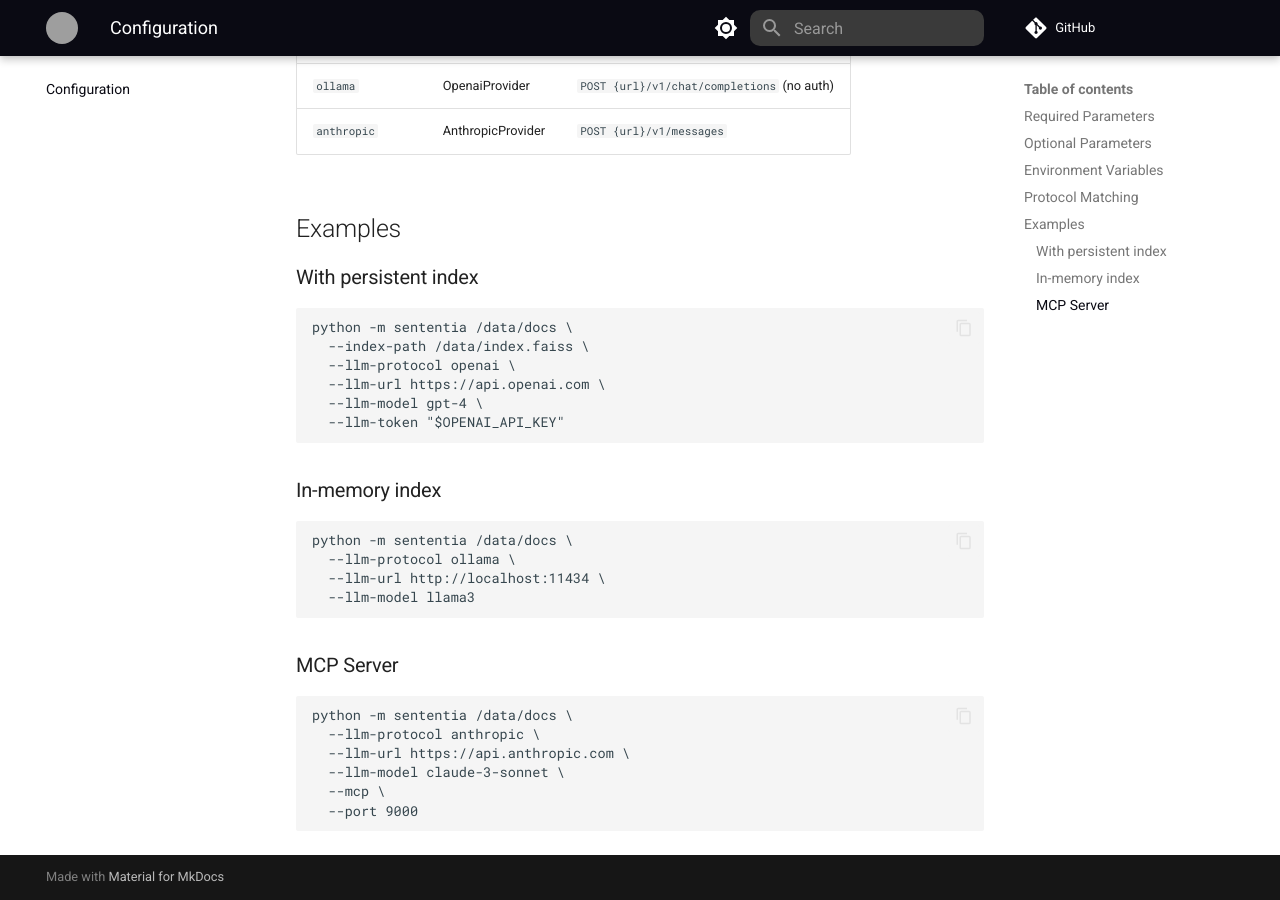
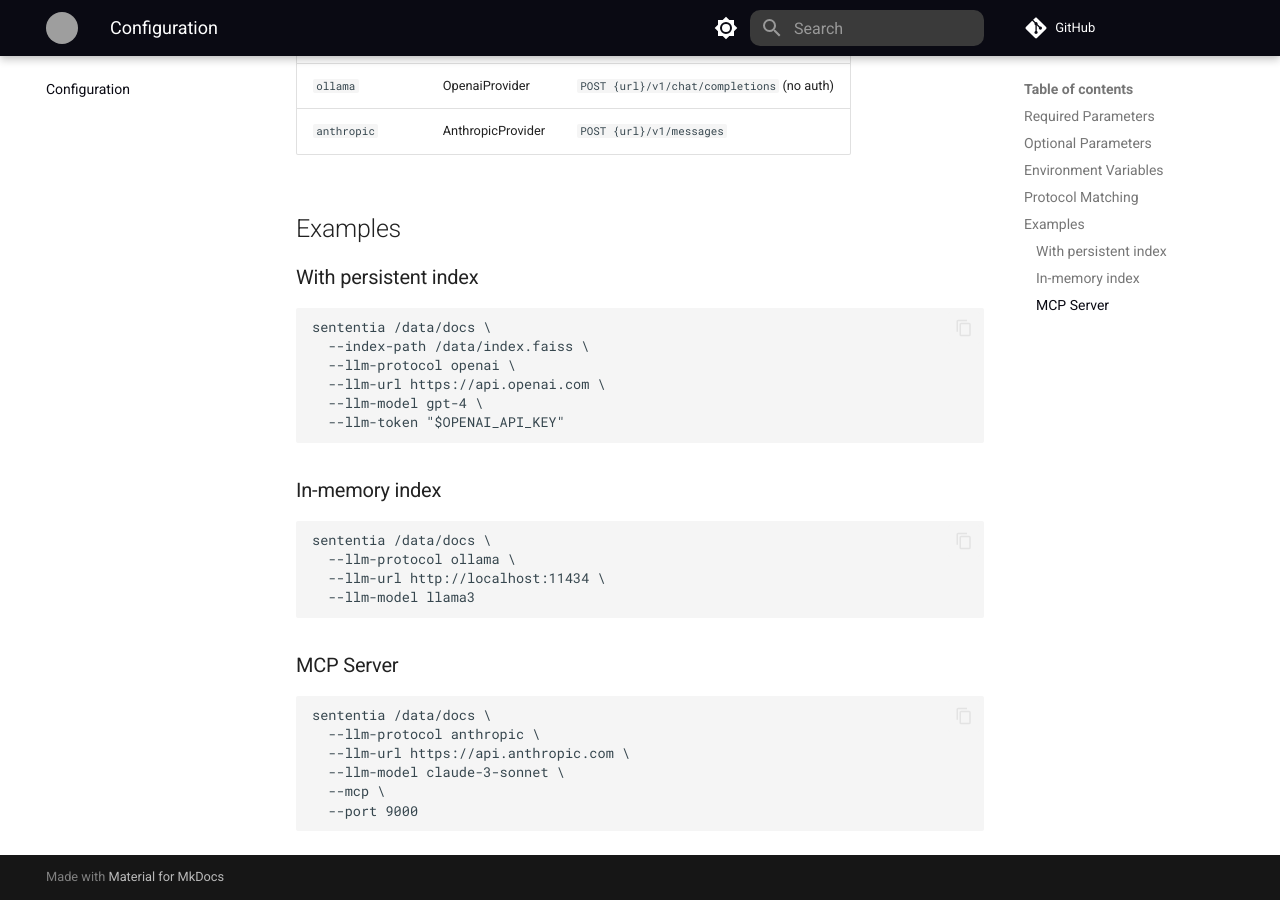
Before and after one commit to qarium/sententia, an MkDocs documentation site: the page built from docs/configuration.md, in a window 1280 px wide and 900 px high, scrolled down 1294 px. Built offline with MkDocs 1.6.1 and Material for MkDocs 9.7.7, drawn with Linux system fonts in a browser that asks for light colours; comment, search, counter and statistics services are not loaded; grey boxes are pictures that could not be loaded.

Commit message:
fix docs

````diff
--- a/docs/configuration.md
+++ b/docs/configuration.md
@@ -40,7 +40,7 @@ Application parameters are passed via command-line arguments.
 ### With persistent index
 
 ```bash
-python -m sententia /data/docs \
+sententia /data/docs \
   --index-path /data/index.faiss \
   --llm-protocol openai \
   --llm-url https://api.openai.com \
@@ -51,7 +51,7 @@ python -m sententia /data/docs \
 ### In-memory index
 
 ```bash
-python -m sententia /data/docs \
+sententia /data/docs \
   --llm-protocol ollama \
   --llm-url http://localhost:11434 \
   --llm-model llama3
@@ -60,7 +60,7 @@ python -m sententia /data/docs \
 ### MCP Server
 
 ```bash
-python -m sententia /data/docs \
+sententia /data/docs \
   --llm-protocol anthropic \
   --llm-url https://api.anthropic.com \
   --llm-model claude-3-sonnet \
````
